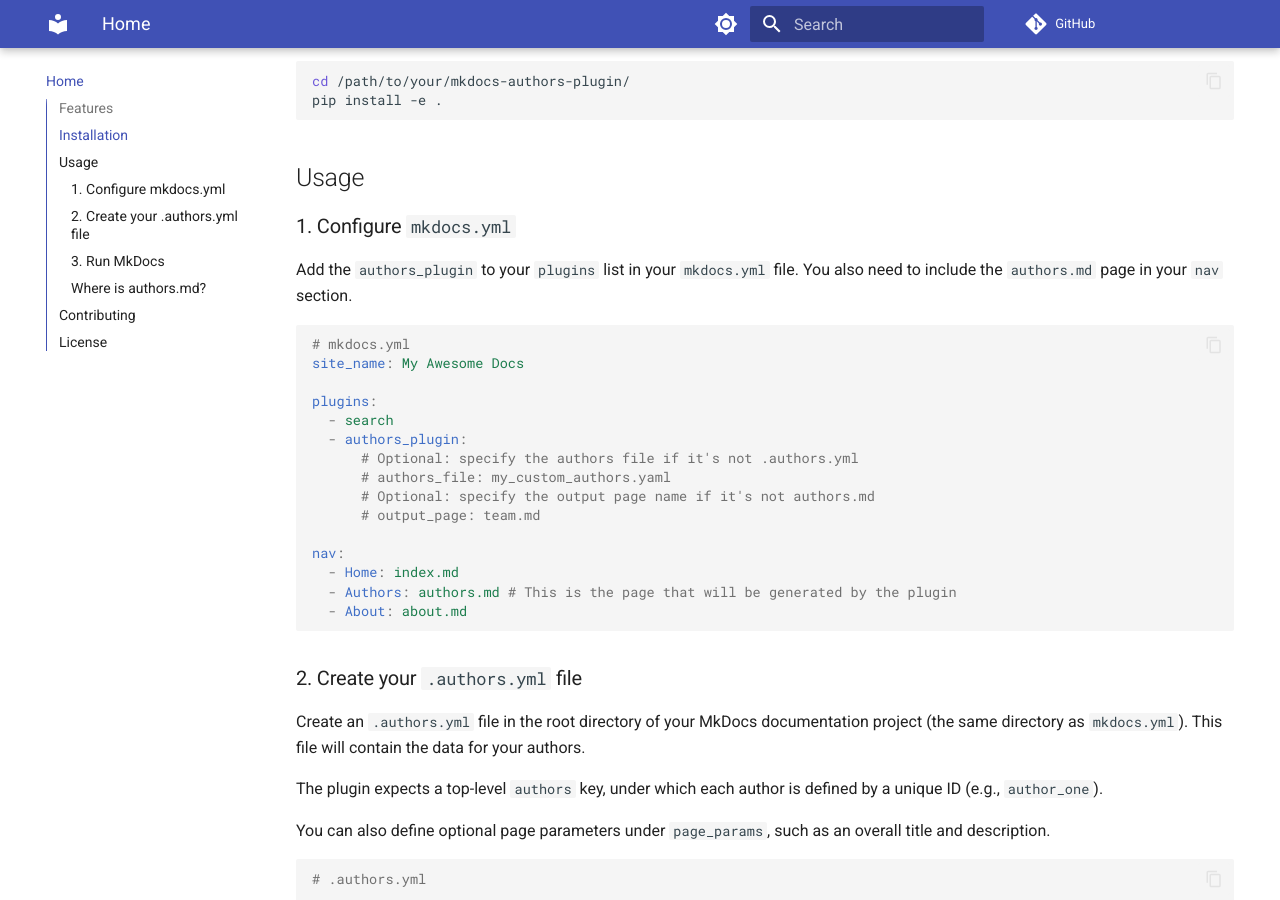
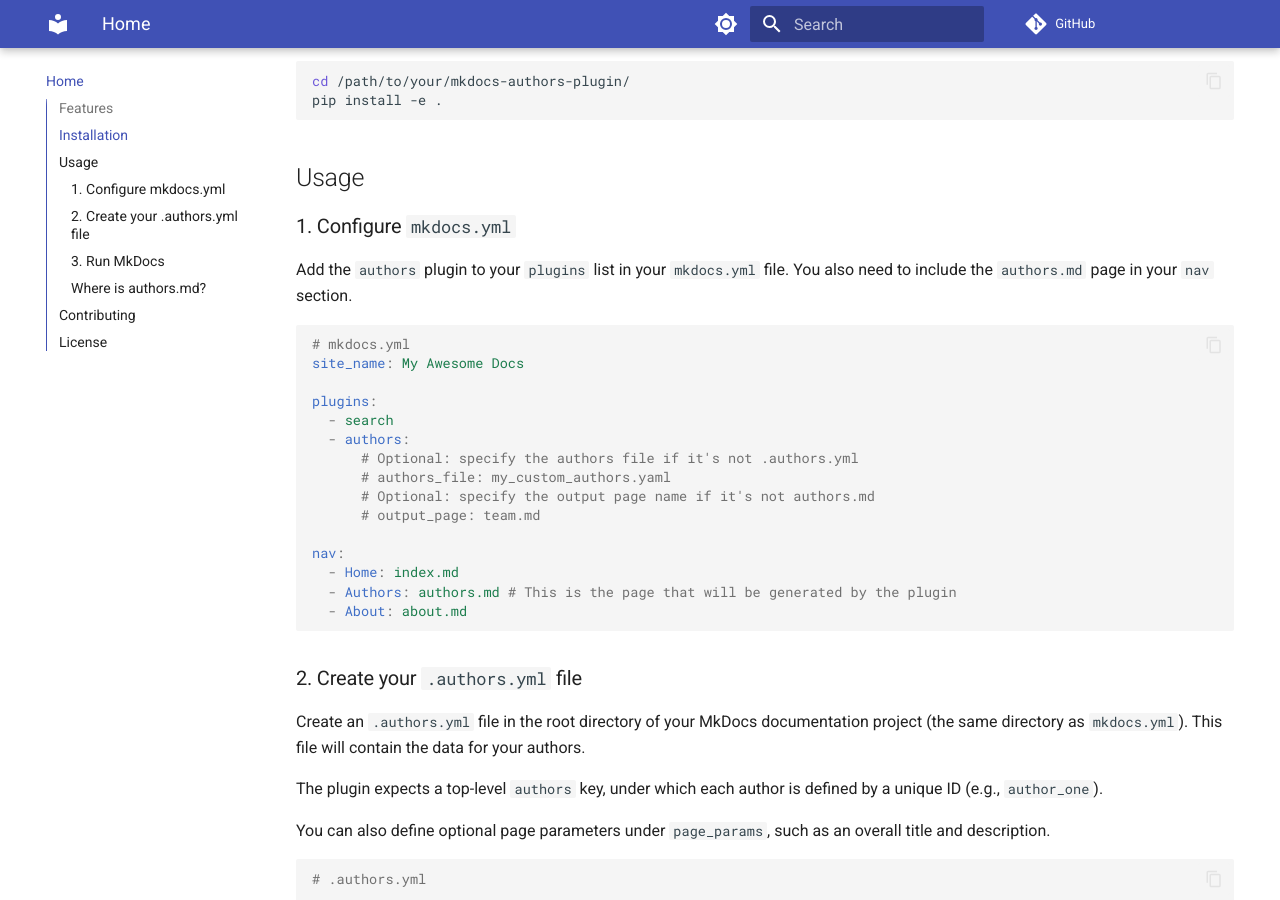
Before and after one commit to thomaszwagerman/mkdocs-authors-plugin, an MkDocs documentation site: the page built from docs/index.md, in a window 1280 px wide and 900 px high, scrolled down 867 px. Built offline with MkDocs 1.6.1 and Material for MkDocs 9.7.7, drawn with Linux system fonts in a browser that asks for light colours; comment, search, counter and statistics services are not loaded.

Commit message:
rename authors_plugin to authors

````diff
--- a/README.md
+++ b/README.md
@@ -41,7 +41,7 @@ pip install -e .
 
 ### 1. Configure `mkdocs.yml`
 
-Add the `authors_plugin` to your `plugins` list in your `mkdocs.yml` file. You also need to include the `authors.md` page in your `nav` section.
+Add the `authors` plugin to your `plugins` list in your `mkdocs.yml` file. You also need to include the `authors.md` page in your `nav` section.
 
 ```yml
 # mkdocs.yml
@@ -49,7 +49,7 @@ site_name: My Awesome Docs
 
 plugins:
   - search
-  - authors_plugin:
+  - authors:
       # Optional: specify the authors file if it's not .authors.yml
       # authors_file: my_custom_authors.yaml
       # Optional: specify the output page name if it's not authors.md
--- a/mkdocs.yml
+++ b/mkdocs.yml
@@ -36,7 +36,7 @@ nav:
 
 plugins:
   - search
-  - authors_plugin
+  - authors
 
 markdown_extensions:
   - admonition
--- a/pyproject.toml
+++ b/pyproject.toml
@@ -52,7 +52,7 @@ docs = [
 ]
 
 [project.entry-points."mkdocs.plugins"]
-authors_plugin = "mkdocs_authors_plugin.plugin:AuthorsPlugin"
+authors = "mkdocs_authors_plugin.plugin:AuthorsPlugin"
 
 [tool.setuptools]
 package-dir = {"" = "src"}
````
Also changed, not shown: docs/configuration.md (+1 -1 lines).
